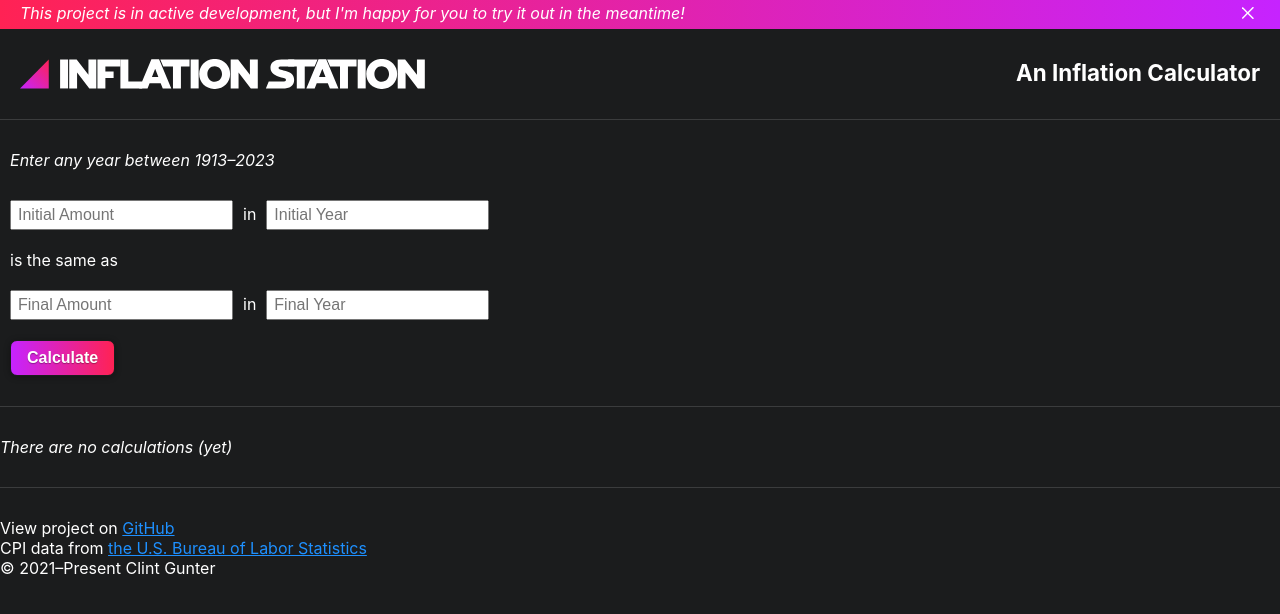
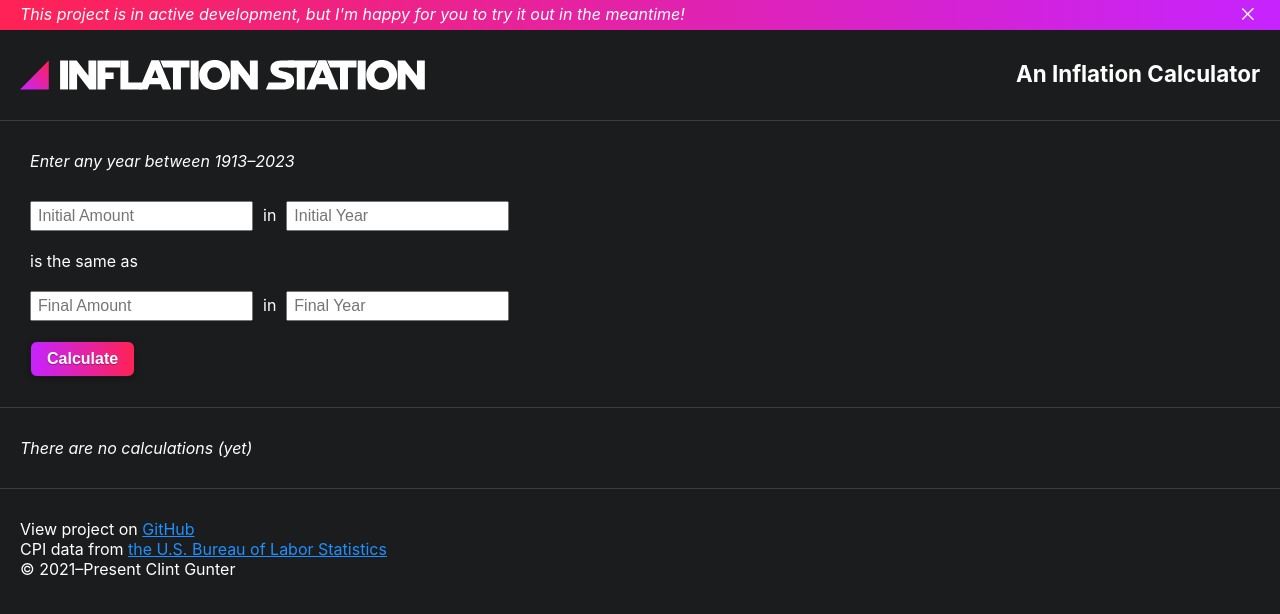
Before and after one commit to futureclint/inflation-station-2, a React (Create React App) app: page / in a window 1280 px wide. Shown: the top 614 px of the page. Built offline with nearby package versions, Linux system fonts and the light colour scheme.

Commit message:
Added padding to sections

```diff
--- a/src/css/main.css
+++ b/src/css/main.css
@@ -21,27 +21,20 @@ a {
   color: dodgerblue;
 }
 
-@keyframes slide-in-message {
-  from {
-    top: -100px;
-  }
-  to {
-    top: 0px;
-  }
-}
 header .message {
   display: flex;
   justify-content: space-between;
-  position: relative;
-  top: 0px;
+  align-items: center;
+  width: 100%;
+  height: 30px;
+  background: #ff2254;
   background: linear-gradient(90deg, #ff2254 0%, #c623ff 100%);
-  animation-name: slide-in-message;
-  animation-duration: 1s;
-  animation-timing-function: ease;
-  transition: top 0.5s ease;
+  transform-origin: bottom left;
+  transition: transform 0.2s ease;
+  overflow: hidden;
 }
-header .message.out {
-  top: -100px;
+header .message.close {
+  transform: translate(0, -30px);
 }
 
 header .message span {
@@ -73,6 +66,10 @@ header .logo {
 
 header .subtitle {
   font-size: 1.4em;
+}
+
+.calculate {
+  padding: 0 20px;
 }
 
 .calculate .instructions {
@@ -123,6 +120,10 @@ header .subtitle {
   cursor: pointer;
 }
 
+.calculations {
+  padding: 0 20px;
+}
+
 .calculations ul {
   padding: 0;
   list-style-type: none;
@@ -144,6 +145,10 @@ header .subtitle {
   color: white;
 }
 
+footer {
+  padding: 0 20px;
+}
+
 footer span {
   display: block;
 }
--- a/src/scss/calculate.scss
+++ b/src/scss/calculate.scss
@@ -1,3 +1,7 @@
+.calculate {
+  padding: 0 20px;
+}
+
 .calculate .instructions {
   margin: 10px 10px 20px 10px;
 }
--- a/src/scss/calculations.scss
+++ b/src/scss/calculations.scss
@@ -1,3 +1,6 @@
+.calculations {
+  padding: 0 20px;
+}
 .calculations ul {
   padding: 0;
   list-style-type: none;
--- a/src/scss/footer.scss
+++ b/src/scss/footer.scss
@@ -1,3 +1,6 @@
+footer {
+  padding: 0 20px;
+}
 footer span {
   display: block;
 }
--- a/src/scss/header.scss
+++ b/src/scss/header.scss
@@ -1,20 +1,18 @@
-@keyframes slide-in-message {
-  from {top: -100px;}
-  to {top: 0px;}
-}
+$messageHeight: 30px;
 
 header .message {
   display: flex;
-  justify-content: space-between;
-  position: relative;
-  top: 0px;
+  justify-content: space-between; // spaces two children to start and end
+  align-items: center; // vertical centering
+  width: 100%;
+  height: $messageHeight;
+  background: $brand-end; // fallback
   background: linear-gradient(90deg, $brand-end 0%, $brand-start 100%);
-  animation-name: slide-in-message;
-  animation-duration: 1s;
-  animation-timing-function: ease;
-  transition: top 0.5s ease;
-  &.out {
-    top: -100px;
+  transform-origin: bottom left; // so whole element hides out of sight to top no matter the height
+  transition: transform 0.2s ease;
+  overflow: hidden;
+  &.close {
+    transform: translate(0, -$messageHeight); // move up out of sight
   }
 }
 
```
